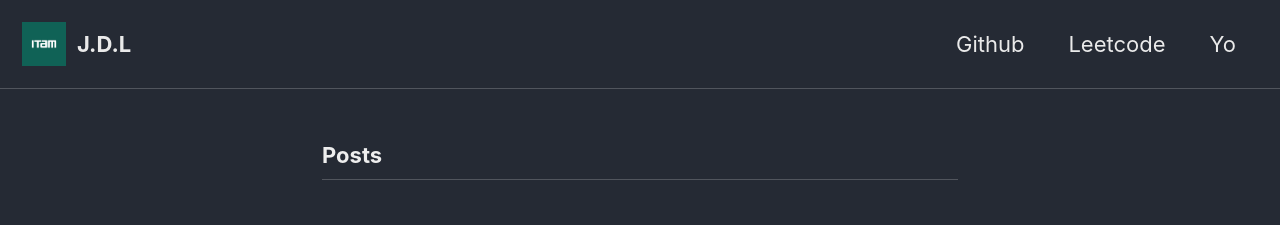
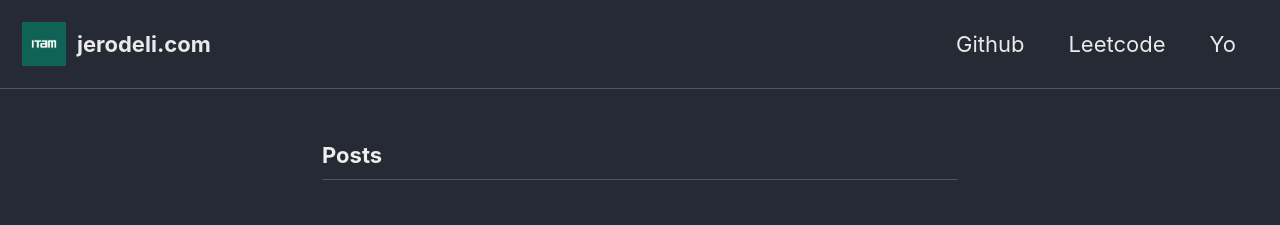
Before and after one commit to Jero110/Jero110.github.io, a Jekyll site: the page built from my-jekyll-site/index.markdown, in a window 1280 px wide. Shown: the top 225 px of the page. Built offline with Jekyll 4.4.1, drawn with Linux system fonts in a browser that asks for light colours; cached includes are drawn as plain includes.

Commit message:
Update _config.yml

```diff
--- a/_config.yml
+++ b/_config.yml
@@ -16,7 +16,7 @@ minimal_mistakes_skin: "dark" # "air", "aqua", "contrast", "dark", "dirt", "neon
 
 # Site Settings
 locale: "en-US"
-title: "J.D.L"
+title: "jerodeli.com"
 
 title_separator: "-"
 subtitle: #'"Are you really sure that a floor can´t also be a ceiling?" - M. C. Escher'
```
